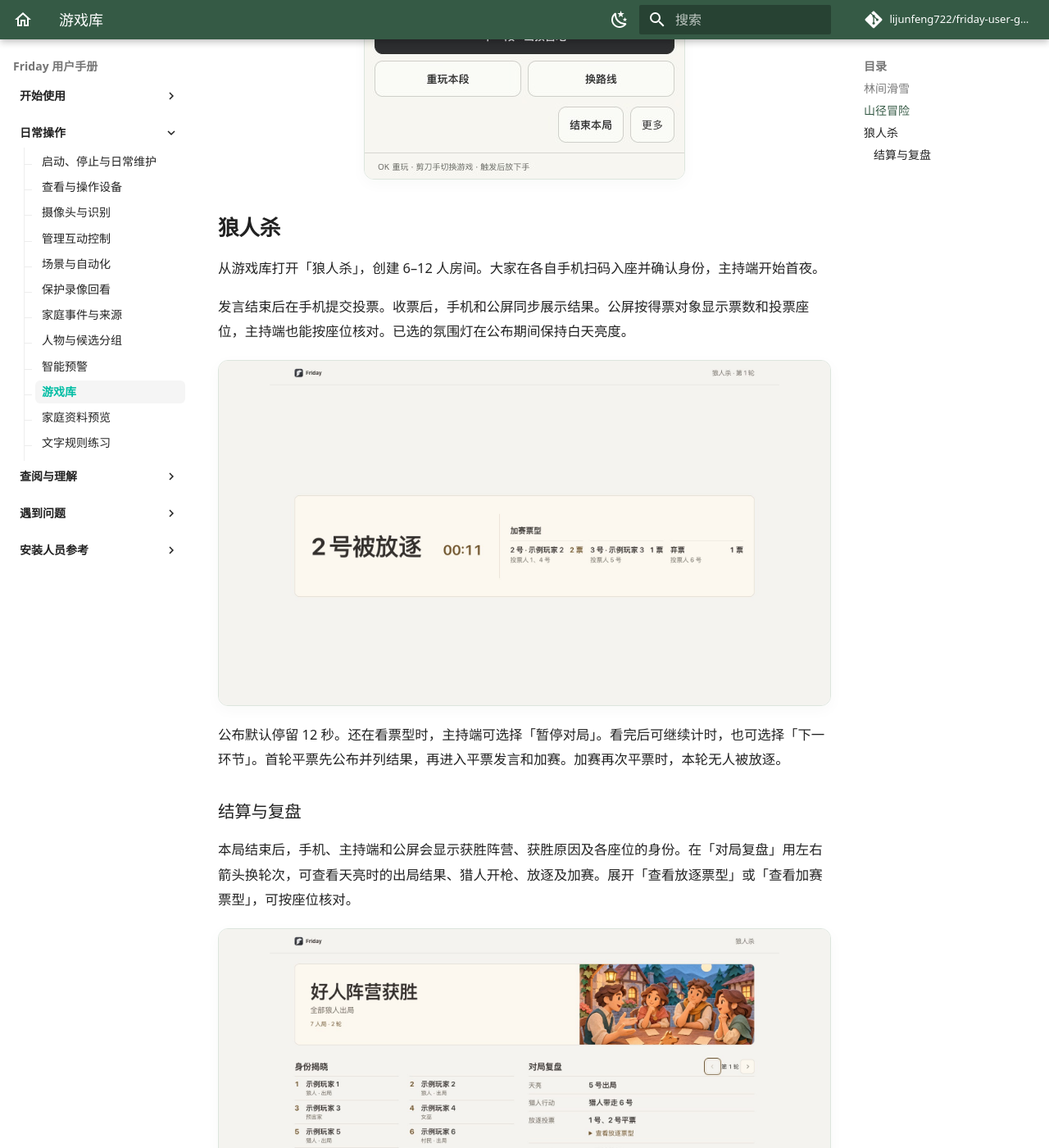
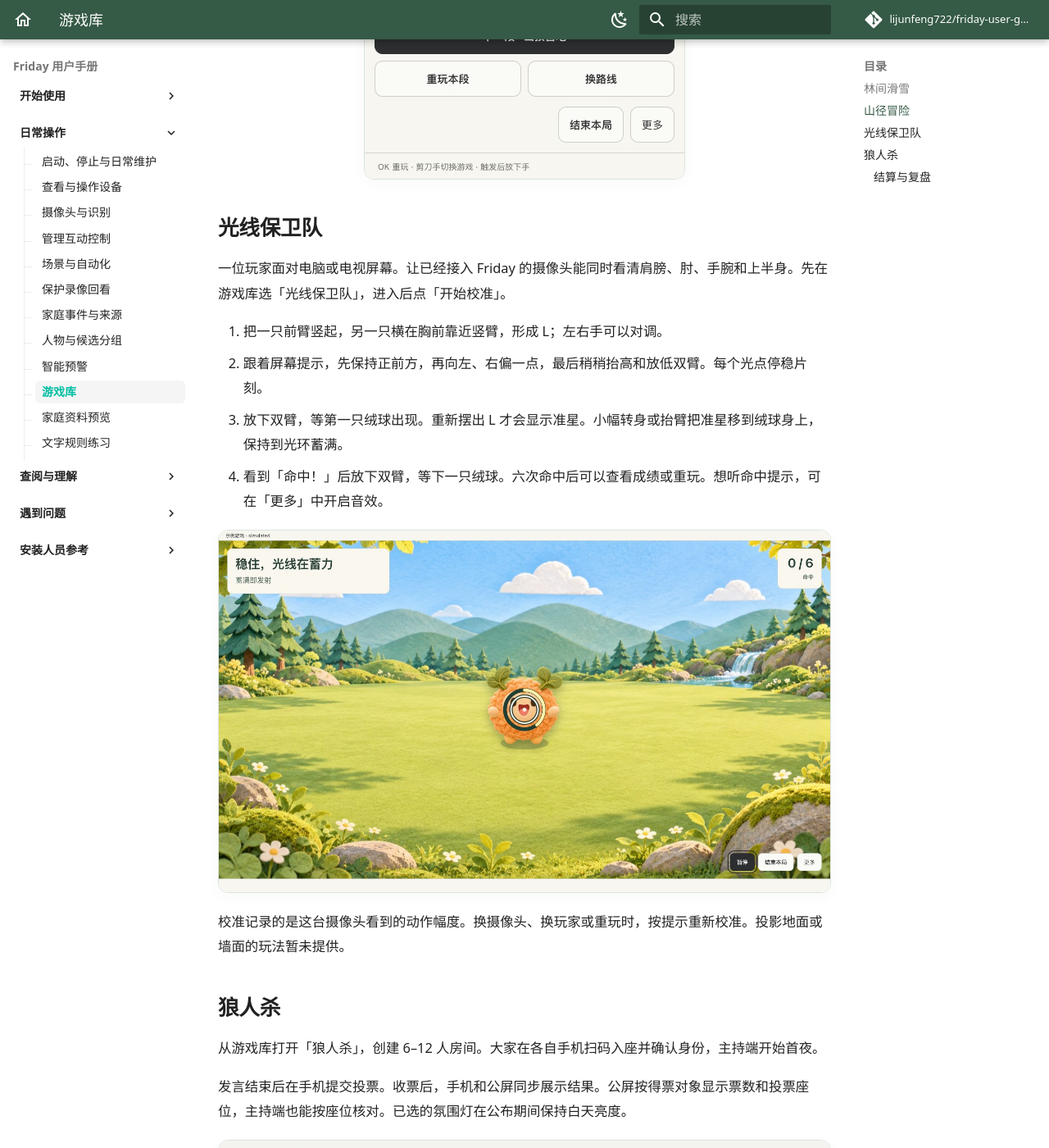
Before and after one commit to lijunfeng722/friday-user-guide, an MkDocs documentation site: the page built from docs/guides/games.md, in a window 1280 px wide and 1400 px high, scrolled down 3749 px. Shown: the whole window at 82% size. Built offline with MkDocs 1.6.1 and Material for MkDocs 9.7.7, drawn with Linux system fonts in a browser that asks for light colours; comment, search, counter and statistics services are not loaded; some of the changed text lies outside the part shown.

Commit message:
文档：说明光线保卫队的校准与瞄准

```diff
--- a/docs/guides/games.md
+++ b/docs/guides/games.md
@@ -2,7 +2,7 @@
 
 先检查识别与显示条件，再选择游戏和玩家。
 
-游戏库提供林间滑雪、体感网球、体感闯关、狼人杀和家庭 KTV。玩家人数和玩法可在各游戏的详情中查看。
+游戏库提供林间滑雪、体感网球、体感闯关、光线保卫队、狼人杀和家庭 KTV。玩家人数和玩法可在各游戏的详情中查看。
 
 ![游戏库示例，识别服务未配置时开始按钮不可用](../assets/screenshots/friday-games.jpg)
 
@@ -36,6 +36,19 @@
 
 ![手机竖屏的溪畔步道结算，画面下方提供下一段、重玩和换路线](../assets/screenshots/friday-quest-result.jpg)
 
+## 光线保卫队
+
+一位玩家面对电脑或电视屏幕。让已经接入 Friday 的摄像头能同时看清肩膀、肘、手腕和上半身。先在游戏库选「光线保卫队」，进入后点「开始校准」。
+
+1. 把一只前臂竖起，另一只横在胸前靠近竖臂，形成 L；左右手可以对调。
+2. 跟着屏幕提示，先保持正前方，再向左、右偏一点，最后稍稍抬高和放低双臂。每个光点停稳片刻。
+3. 放下双臂，等第一只绒球出现。重新摆出 L 才会显示准星。小幅转身或抬臂把准星移到绒球身上，保持到光环蓄满。
+4. 看到「命中！」后放下双臂，等下一只绒球。六次命中后可以查看成绩或重玩。想听命中提示，可在「更多」中开启音效。
+
+![摆出 L 后，准星锁住绒球并开始蓄力，合成示例](../assets/screenshots/friday-beam-aim.jpg)
+
+校准记录的是这台摄像头看到的动作幅度。换摄像头、换玩家或重玩时，按提示重新校准。投影地面或墙面的玩法暂未提供。
+
 ## 狼人杀
 
 从游戏库打开「狼人杀」，创建 6–12 人房间。大家在各自手机扫码入座并确认身份，主持端开始首夜。
```
Also changed, not shown: USER_MANUAL.md (+18 -1 lines), docs/assets/screenshots/friday-beam-aim.source.json (added, +52 -0 lines), docs/troubleshooting/faq.md (+4 -0 lines), docs/assets/screenshots/friday-beam-aim.jpg (added).
